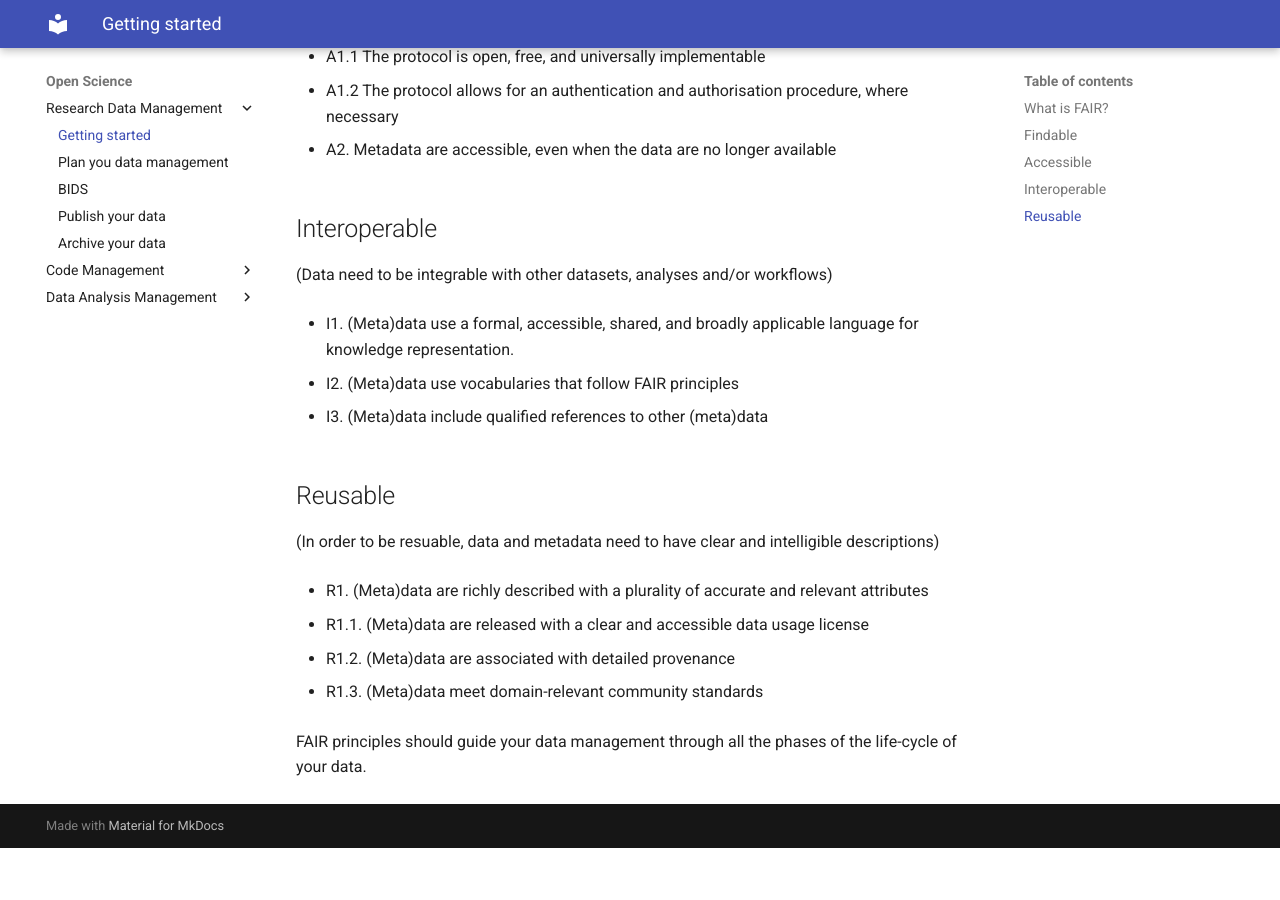
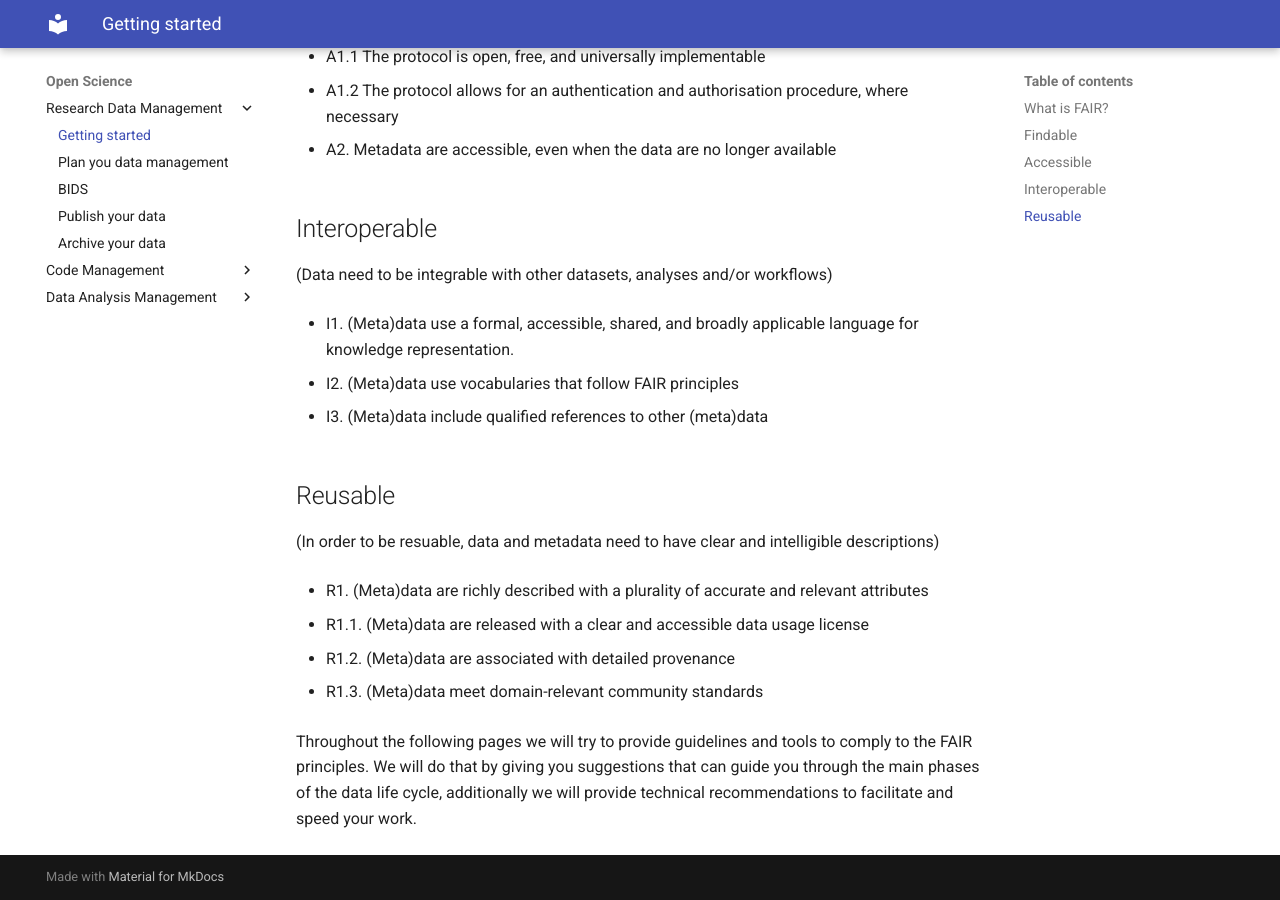
Before and after one commit to pvavra/temp-ipsy, an MkDocs documentation site: the page built from docs/open-science/research-data-management/getting-started.md, in a window 1280 px wide and 900 px high, scrolled down 1048 px. Built offline with MkDocs 1.6.1 and Material for MkDocs 9.7.7, drawn with Linux system fonts in a browser that asks for light colours; before the commit the page ends 1896 px from its top, so only the background shows below that.

Commit message:
Add final sentence

```diff
--- a/docs/open-science/research-data-management/getting-started.md
+++ b/docs/open-science/research-data-management/getting-started.md
@@ -55,4 +55,4 @@ Such principles have been codified by [Wilkinson et al. (2016)](https://www.natu
 
 - R1.3. (Meta)data meet domain-relevant community standards
 
-FAIR principles should guide your data management through all the phases of the life-cycle of your data.
+Throughout the following pages we will try to provide guidelines and tools to comply to the FAIR principles. We will do that by giving you suggestions that can guide you through the main phases  of the data life cycle, additionally we will provide technical recommendations to facilitate and speed your work.
```
